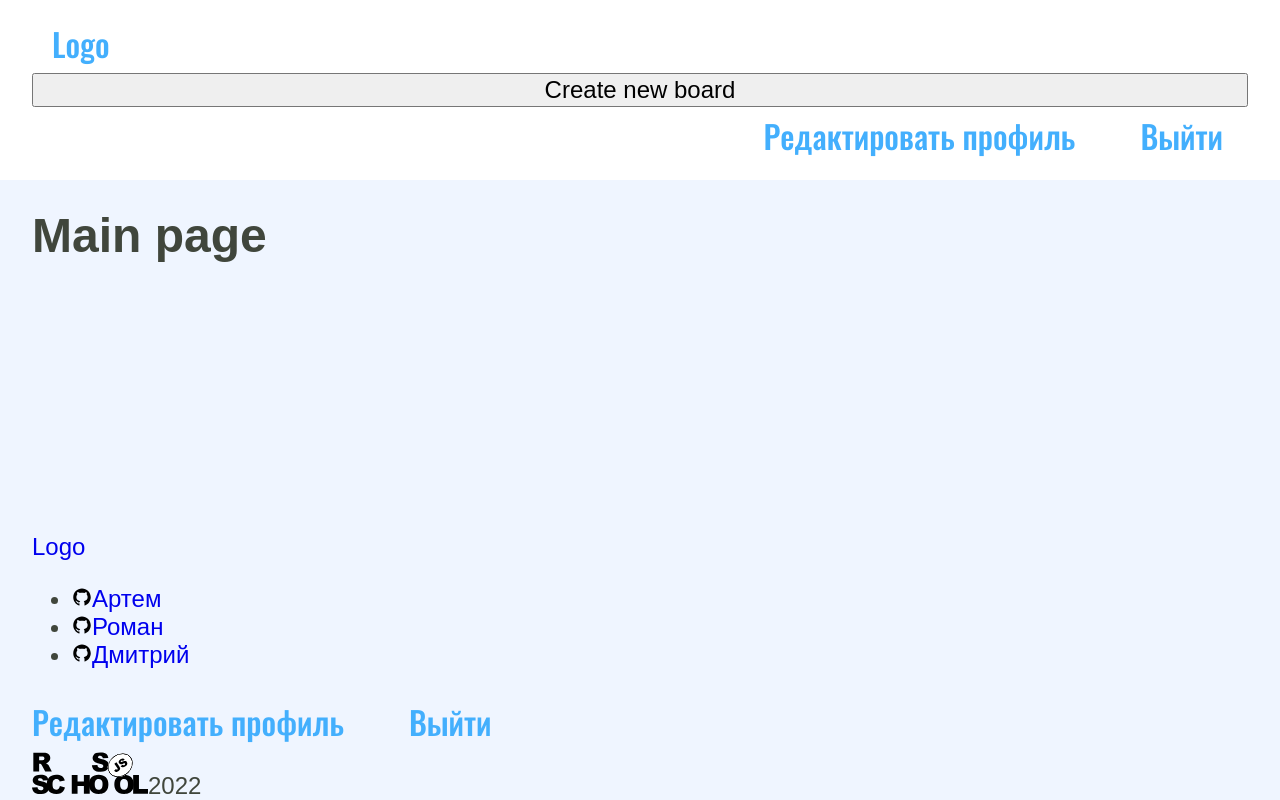
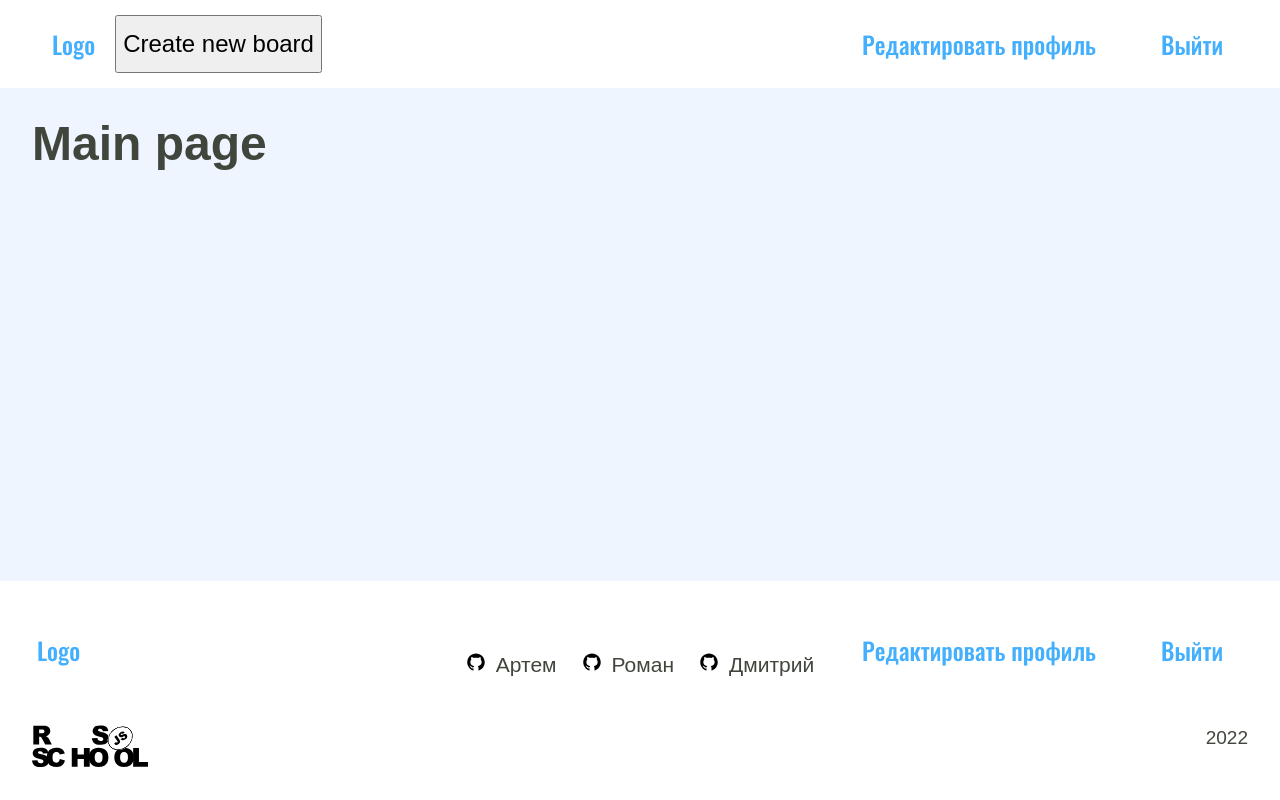
Before and after one commit to dino19981/RSS-project-management-app, a React (Create React App) app: page / in a window 1280 px wide. Built offline with nearby package versions, Linux system fonts and the light colour scheme.

Commit message:
feat: add basic styles for footer

```diff
--- a/src/styles/sass/abstract/_mixins.scss
+++ b/src/styles/sass/abstract/_mixins.scss
@@ -8,3 +8,49 @@
   clip: rect(0 0 0 0);
   overflow: hidden;
 }
+
+@mixin nav-link {
+  display: block;
+
+  padding-top: 12px;
+  padding-bottom: 12px;
+  padding-left: 15px;
+  padding-right: 15px;
+
+  font-size: 17px;
+  font-family: $title-font;
+  font-weight: 500;
+  color: $accent-color;
+
+  transition: all 0.5s;
+
+  @media (min-width: 420px) {
+    font-size: 18px;
+  }
+
+  @media (min-width: $tablet-width) {
+    padding-top: 15px;
+    padding-bottom: 15px;
+    padding-left: 20px;
+    padding-right: 20px;
+    font-size: 24px;
+  }
+
+  &:hover:not(.header__link--active),
+  &:focus:not(.header__link--active) {
+    color: #fe21b2;
+  }
+
+  &:active:not(.header__link--active) {
+    color: $accent-color;
+  }
+
+  &--about-us {
+    margin-right: -20px;
+  }
+
+  &--active {
+    color: $basic-white;
+    cursor: default;
+  }
+}
--- a/src/styles/sass/base/_global.scss
+++ b/src/styles/sass/base/_global.scss
@@ -36,13 +36,16 @@ img {
   @include visually-hidden;
 }
 
+*, *:before, *:after {
+  box-sizing: border-box;
+}
+
 .container {
   display: flex;
   flex-direction: column;
   padding-left: 16px;
   padding-right: 16px;
   width: 100%;
-  box-sizing: border-box;
   max-width: 100%;
 
   @media (min-width: 768px) {
--- /dev/null
+++ b/src/styles/sass/layout/_footer.scss
@@ -0,0 +1,123 @@
+.footer {
+  padding-top: 40px;
+  padding-bottom: 30px;
+
+  display: flex;
+  background-color: $basic-white;
+}
+
+.footer__container {
+  display: flex;
+}
+
+.footer__wrapper {
+  display: grid;
+  grid-template-columns: 1fr 1fr 1fr;
+  margin-bottom: 15px;
+}
+
+.footer__gh-icon {
+  position: relative;
+  margin-right: 10px;
+  z-index: 11;
+
+  .footer__author-link:hover & {
+    fill: $dark-green;
+  }
+}
+
+.footer__gh-item {
+  position: relative;
+
+  &::before {
+    content: "";
+    position: absolute;
+    left: 2px;
+    top: 50%;
+    width: 15px;
+    height: 15px;
+    background-color: $basic-white;
+    border-radius: 50%;
+
+    transform: translateY(-50%);
+  }
+}
+
+.footer__logo {
+  position: relative;
+  left: -15px;
+}
+
+.footer__member-name {
+ color: $basic-white;
+}
+
+.footer__gh-list {
+  display: flex;
+  flex-direction: column;
+
+  margin: 0;
+  margin-top: 20px;
+  margin-bottom: 20px;
+
+  width: auto;
+  margin-left: auto;
+  margin-right: auto;
+
+  padding: 0;
+  list-style: none;
+
+  @media (min-width: $tablet-width) {
+    flex-direction: row;
+  }
+}
+
+.footer__gh-item {
+  margin-right: 25px;
+
+  &:last-child {
+    margin-right: 0;
+  }
+}
+
+.footer__member-name {
+  transition: all 0.3s;
+  font-weight: 400;
+  font-size: 21px;
+  color: $dark-green;
+}
+
+
+.footer__author-link {
+  display: block;
+
+  padding-top: 10px;
+  padding-bottom: 10px;
+
+  font-size: 21px;
+
+  transition: all 0.3s;
+
+  &:hover .footer__member-name {
+    color: $accent-color;
+  }
+}
+
+.footer__logo-wrapper {
+  display: flex;
+}
+
+.footer__year {
+  display: block;
+  color: $dark-green;
+  font-size: 19px;
+}
+
+.footer__link {
+  @include nav-link
+}
+
+.footer__link--rss {
+  padding: 0;
+  margin-right: auto;
+}
--- a/src/styles/sass/layout/_header.scss
+++ b/src/styles/sass/layout/_header.scss
@@ -1,8 +1,9 @@
-.header {
+.header .header__container {
   display: flex;
+  flex-direction: row;
   padding-top: 15px;
   padding-bottom: 15px;
-  box-sizing: border-box;
+
   max-width: 100%;
   width: 100%;
   overflow: hidden;
@@ -11,7 +12,6 @@
   @media (min-width: $tablet-width) {
     margin-bottom: 10px;
   }
-
 }
 
 .header__nav {
@@ -26,7 +26,6 @@
   margin: 0;
   padding: 0;
   width: 100%;
-  box-sizing: border-box;
 
   list-style: none;
 
@@ -58,48 +57,5 @@
 }
 
 .header__link {
-  display: block;
-
-  padding-top: 12px;
-  padding-bottom: 12px;
-  padding-left: 15px;
-  padding-right: 15px;
-
-  font-size: 17px;
-  font-family: $title-font;
-  font-weight: 500;
-  color: $accent-color;
-
-  transition: all 0.5s;
-  box-sizing: border-box;
-
-  @media (min-width: 420px) {
-    font-size: 24px;
-  }
-
-  @media (min-width: $tablet-width) {
-    padding-top: 15px;
-    padding-bottom: 15px;
-    padding-left: 20px;
-    padding-right: 20px;
-    font-size: 32px;
-  }
-
-  &:hover:not(.header__link--active),
-  &:focus:not(.header__link--active) {
-    color: #fe21b2;
-  }
-
-  &:active:not(.header__link--active) {
-    color: $accent-color;
-  }
-
-  &--about-us {
-    margin-right: -20px;
-  }
-
-  &--active {
-    color: $basic-white;
-    cursor: default;
-  }
+  @include nav-link
 }
--- a/src/styles/sass/layout/_main.scss
+++ b/src/styles/sass/layout/_main.scss
@@ -43,5 +43,4 @@
   display: grid;
   grid-template-columns: 1fr auto;
   width: 100%;
-  box-sizing: border-box;
 }
--- a/src/styles/sass/main.scss
+++ b/src/styles/sass/main.scss
@@ -7,5 +7,6 @@
 // layout
 @import 'layout/_header';
 @import 'layout/_main';
+@import 'layout/_footer';
 
 // components
```
